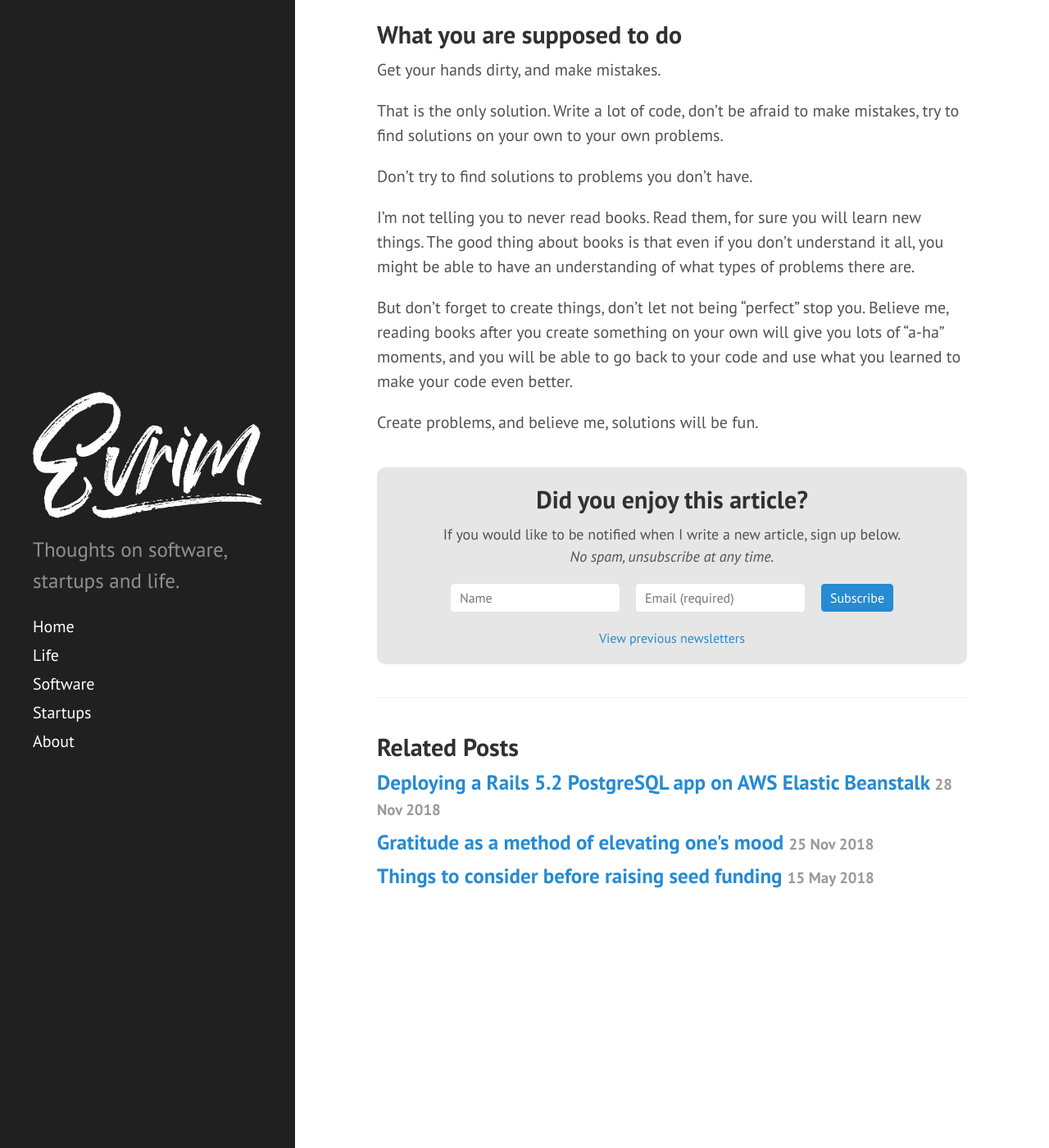
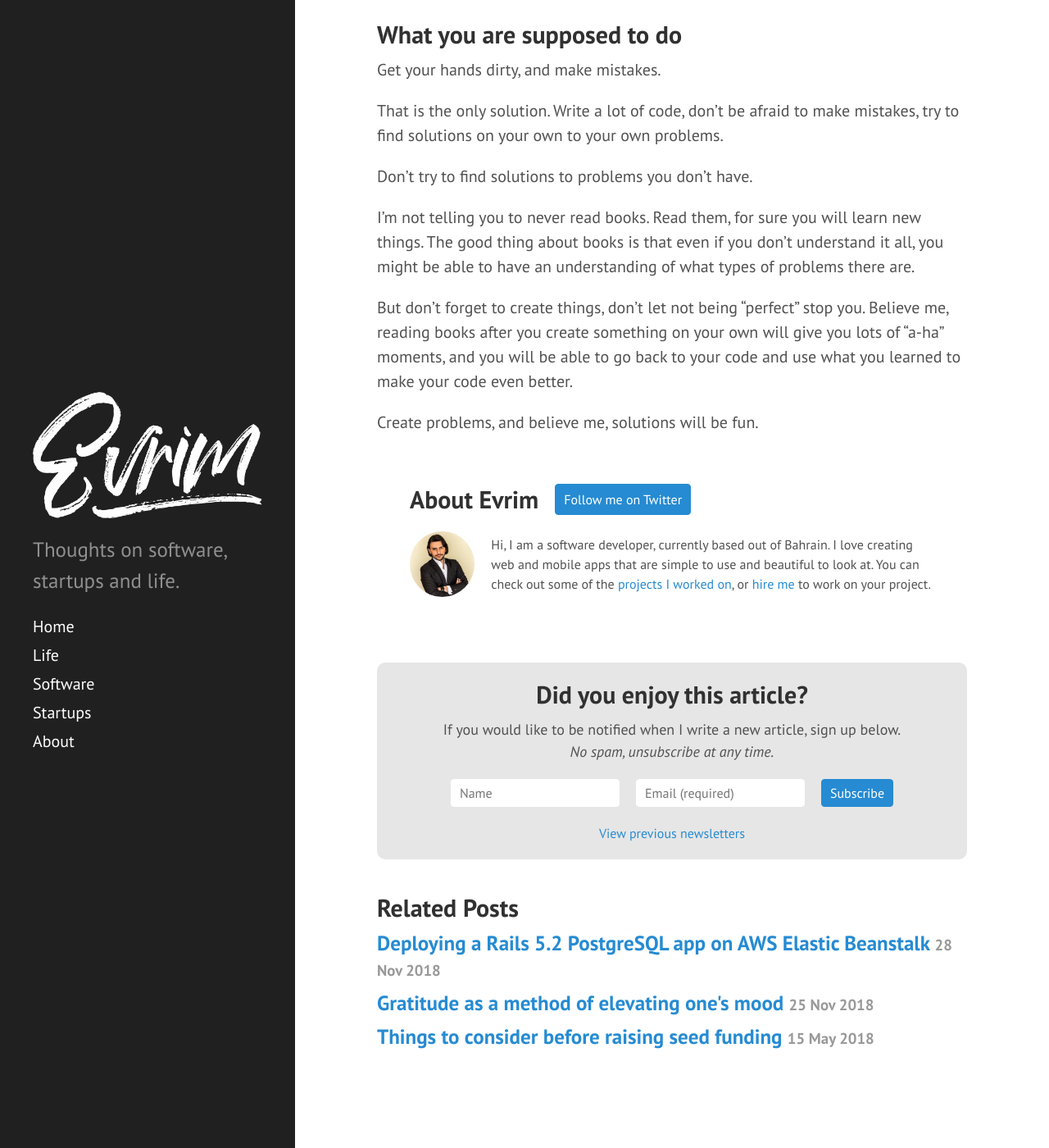
Before and after one commit to evrimfeyyaz/evrimfeyyaz.github.io, a Jekyll site: the page built from _posts/2017-12-17-how-to-learn-design-patterns.md, in a window 1280 px wide and 1400 px high, scrolled down 935 px. Shown: the whole window at 82% size. Built offline with Jekyll 4.4.1, drawn with Linux system fonts in a browser that asks for light colours.

Commit message:
Show bio below posts

```diff
--- a/_layouts/post.html
+++ b/_layouts/post.html
@@ -14,9 +14,24 @@ layout: default
         </a>{% unless forloop.index == page.categories.size %},{% endunless %}
       {% endfor %}
     </span>
-    <span>by <a href="https://www.twitter.com/{{ site.author.twitter }}">{{ site.author.name }}</a></span>
+    <span>by <a href="https://www.twitter.com/{{ site.author.twitter }}" target="_blank">{{ site.author.name }}</a></span>
   </div>
   {{ content }}
+</div>
+
+<div class="bio">
+  <div class="bio-top">
+    <h1 class="bio-title">About Evrim</h1>
+    <a href="https://www.twitter.com/{{ site.author.twitter }}" class="button" target="_blank">Follow me on Twitter</a>
+  </div>
+  <div class="bio-info">
+    <img class="bio-photo" src="{{ site.author.picture }}" alt="Evrim Persembe">
+    <p>
+      Hi, I am a software developer, currently based out of Bahrain.
+      I love creating web and mobile apps that are simple to use and beautiful to look at.
+      You can check out some of the <a href="/projects">projects I worked on</a>, or <a href="/hire-me">hire me</a> to work on your project.
+    </p>
+  </div>
 </div>
 
 <div class="newsletter">
@@ -36,15 +51,13 @@ layout: default
     </div>
 
     <input type="submit" value="Subscribe" name="subscribe" id="mc-embedded-subscribe"
-           class="newsletter-field newsletter-submit">
+           class="button">
   </form>
   <a href="https://us12.campaign-archive.com/home/?u=7d6b207df0db42f6bfcff3322&id=70b8425aa4"
      title="View previous newsletters" class="newsletter-previous">
     View previous newsletters
   </a>
 </div>
-
-<hr>
 
 <div class="related">
   <h2>Related Posts</h2>
--- a/public/css/style.css
+++ b/public/css/style.css
@@ -11,12 +11,14 @@
  *
  * Global resets
  * Custom type
+ * Button
  * Sidebar
  * Messages
  * Container
  * Content
  * Masthead
  * Posts and pages
+ * Bio
  * Newsletter
  * Pagination
  * Syntax highlighting
@@ -135,11 +137,17 @@ dd {
 
 /* Misc */
 hr {
-  position: relative;
-  margin: 1.5rem 0;
   border: 0;
-  border-top: 1px solid #eee;
-  border-bottom: 1px solid #fff;
+}
+
+hr::after {
+  content: "...";
+  font-size: 4rem;
+  margin-top: -2.4rem;
+  color: rgba(238, 238, 238, 0.9);
+  display: block;
+  text-align: center;
+  letter-spacing: .7rem;
 }
 
 abbr {
@@ -243,6 +251,32 @@ tbody tr:nth-child(odd) th {
 .lead {
   font-size: 1.25rem;
   font-weight: 300;
+}
+
+/*
+ * Button
+ */
+
+.button {
+  border-radius: .2rem;
+  padding: 0.3rem 0.5rem;
+  font-size: 0.8rem;
+  font-family: "PT Sans", Helvetica, Arial, sans-serif;
+  color: #fff;
+  background-color: #268bd2;
+  transition: background-color .1s ease-in-out, border .1s ease-in-out;
+  cursor: pointer;
+  border: 1px solid #268bd2;
+  margin: 0 0.5rem;
+}
+
+a.button {
+  text-decoration: none;
+}
+
+.button:hover {
+  background-color: #255f9b;
+  border: 1px solid #255f9b;
 }
 
 /*
@@ -485,6 +519,41 @@ a.sidebar-nav-item:focus {
 }
 
 /*
+ * Bio
+ */
+
+.bio {
+  display: flex;
+  flex-direction: column;
+  font-size: 0.8rem;
+  border-radius: 0.5rem;
+  padding: 1rem 2rem;
+}
+
+.bio-top {
+  display: flex;
+  align-items: center;
+  margin-bottom: 1rem;
+}
+
+.bio-title {
+  font-size: 1.5rem;
+  margin: 0;
+  margin-right: 0.5rem;
+}
+
+.bio-info {
+  display: flex;
+  align-items: center;
+}
+
+.bio-photo {
+  border-radius: 50%;
+  height: 80px;
+  margin-right: 1rem;
+}
+
+/*
  * Newsletter
  */
 
@@ -513,10 +582,18 @@ a.sidebar-nav-item:focus {
   justify-content: center;
 }
 
+.newsletter-form .button {
+  margin: 0.3rem auto;
+}
+
 @media (min-width: 70em) {
   .newsletter-form {
     width: 100%;
     flex-direction: row;
+  }
+
+  .newsletter-form .button {
+    margin: 0 0.5rem;
   }
 }
 
@@ -529,29 +606,11 @@ a.sidebar-nav-item:focus {
   background-color: #fff;
   margin: 0.3rem 0;
 }
+
 @media (min-width: 70em) {
   .newsletter-field {
     margin: 0 0.5rem;
   }
-}
-
-.newsletter-submit {
-  color: #fff;
-  background-color: #268bd2;
-  transition: background-color .1s ease-in-out, border .1s ease-in-out;
-  cursor: pointer;
-  border: 1px solid #268bd2;
-  margin: 0.3rem auto;
-}
-@media (min-width: 70em) {
-  .newsletter-submit {
-    margin: 0 0.5rem;
-  }
-}
-
-.newsletter-submit:hover {
-  background-color: #255f9b;
-  border: 1px solid #255f9b;
 }
 
 .newsletter-previous {
@@ -568,6 +627,7 @@ a.sidebar-nav-item:focus {
   margin-top: 0.7rem;
   margin-bottom: 0;
 }
+
 @media (min-width: 68em) {
   .owner-photo {
     width: 306px;
```
